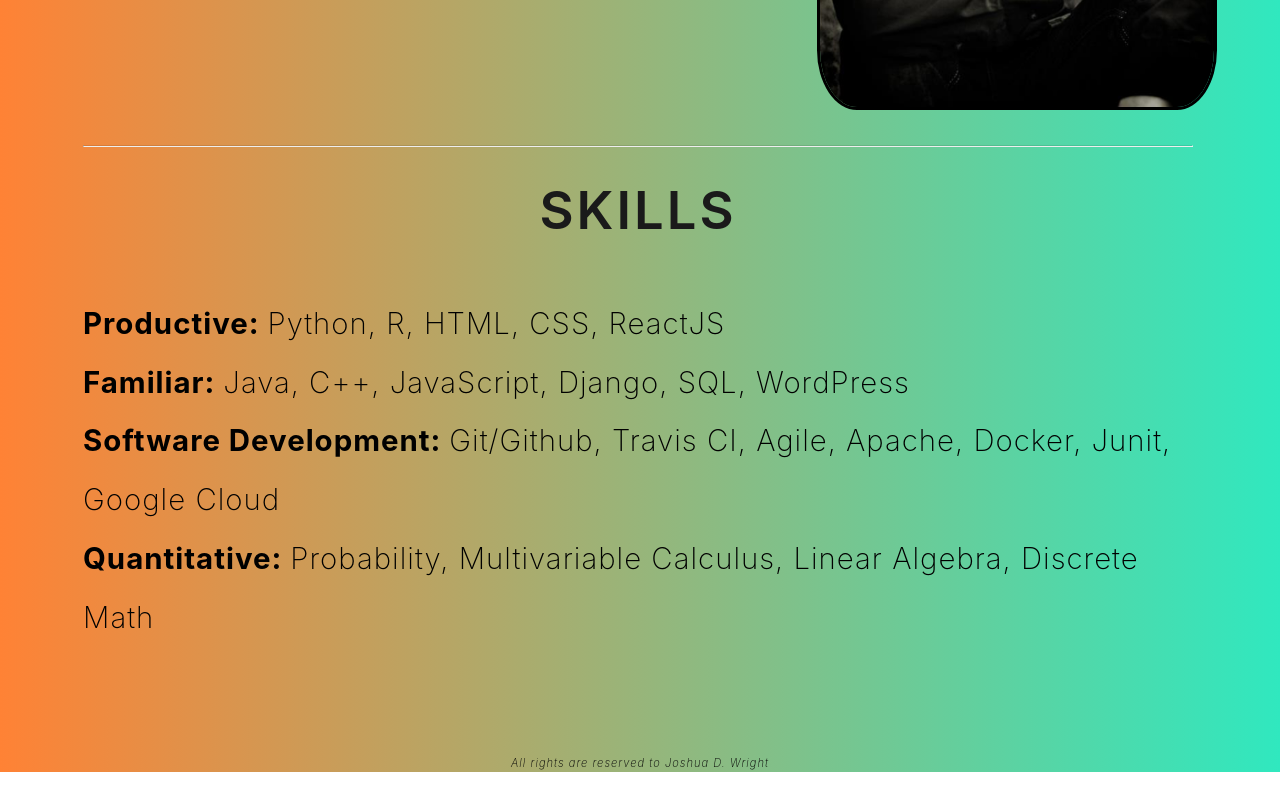
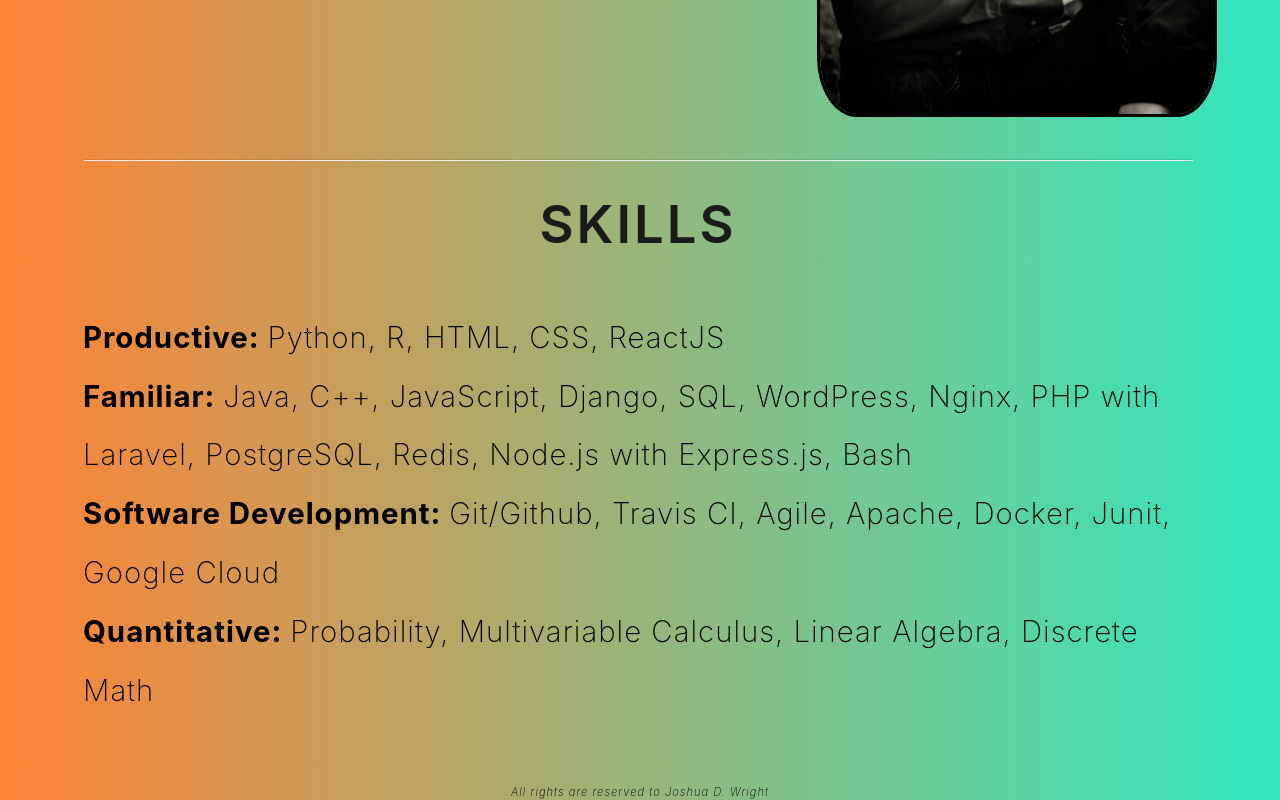
Before and after one commit to Jwright707/jdwportfolio, a React (Create React App) app: page / in a window 1280 px wide. Shown: the part 759-1559 px from the top of the page. Before the commit the page ends 1531 px from the top, so only its background shows below. Built offline with nearby package versions, Linux system fonts and the light colour scheme.

Commit message:
Updated home/res

```diff
--- a/src/components/home.js
+++ b/src/components/home.js
@@ -24,7 +24,9 @@ class Home extends Component {
             <p className="skills">
               <b>Productive: </b> Python, R, HTML, CSS, ReactJS
               <br />
-              <b>Familiar: </b> Java, C++, JavaScript, Django, SQL, WordPress
+              <b>Familiar: </b> Java, C++, JavaScript, Django, SQL, WordPress,
+              Nginx, PHP with Laravel, PostgreSQL, Redis, Node.js with
+              Express.js, Bash
               <br />
               <b>Software Development: </b> Git/Github, Travis CI, Agile,
               Apache, Docker, Junit, Google Cloud
```
Also changed, not shown: src/pictures/resumePic.PNG, 1 other file (tests, documents, lock files or other folders).
